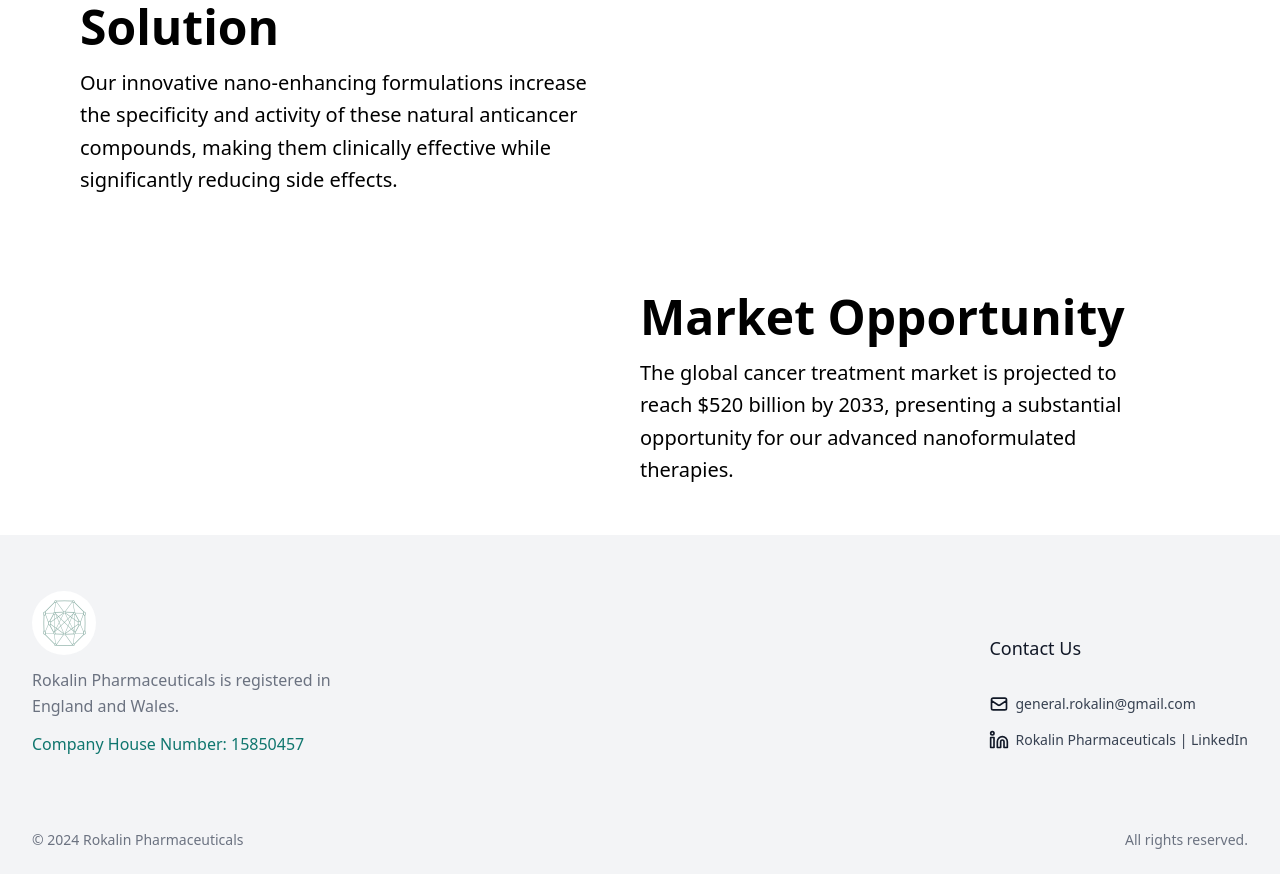
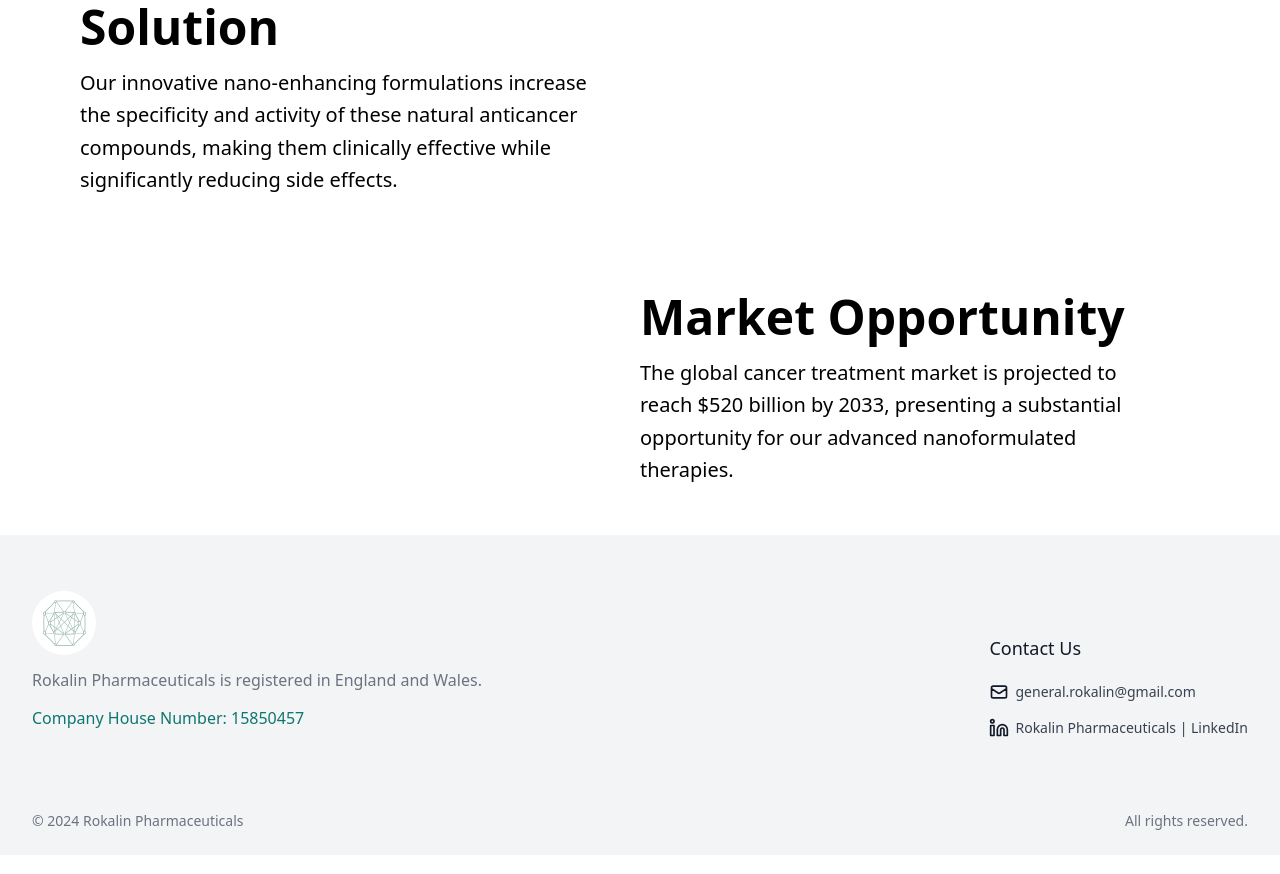
Before and after one commit to rokalin/rokalin-webpage, an Astro site: page / in a window 1280 px wide. Shown: the part 920-1794 px from the top of the page. Built offline with nearby package versions, Linux system fonts and the light colour scheme; Astro itself is replaced by a stand-in of ours.

Commit message:
fix footer styles

```diff
--- a/src/components/Footer.astro
+++ b/src/components/Footer.astro
@@ -17,17 +17,17 @@
         <div class="flex justify-center text-teal-600 sm:justify-start">
           <RokalinNano size={64} />
         </div>
-        <p class="mt-3 max-w-md text-center leading-relaxed text-gray-500 sm:max-w-xs sm:text-left">
+        <p class="mt-3 text-center leading-relaxed text-gray-500 sm:text-left">
           Rokalin Pharmaceuticals is registered in England and Wales.
         </p>
-        <p class="mt-3 max-w-md text-center leading-relaxed text-teal-700 transition hover:text-teal-700/75 sm:max-w-xs sm:text-left">
+        <p class="mt-3 text-center leading-relaxed text-teal-700 transition hover:text-teal-700/75 sm:text-left">
           Company House Number: {houseNo}
         </p>
       </div>
 
       <div class="text-center sm:text-left">
         <p class="text-lg font-medium text-gray-900">Contact Us</p>
-        <ul class="mt-8 space-y-4 text-sm">
+        <ul class="mt-5 space-y-4 text-sm">
           <li>
             <a class="flex items-center justify-center gap-1.5 w-max mx-auto sm:mx-0" href=`mailto:${email}`>
               <Email />
```
